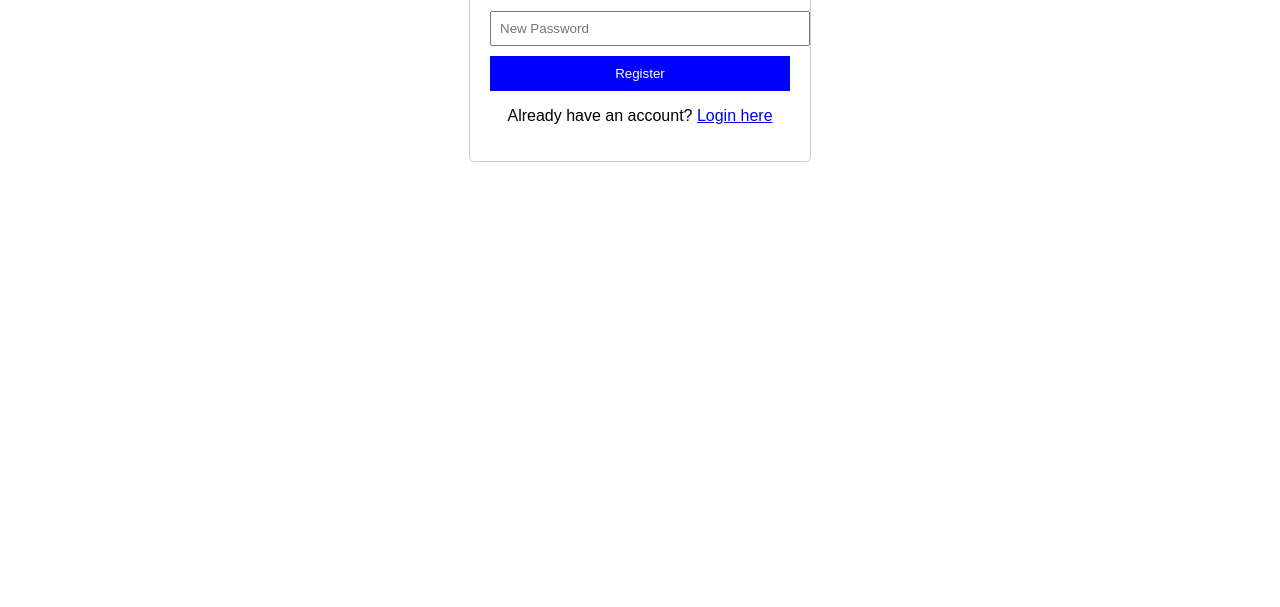
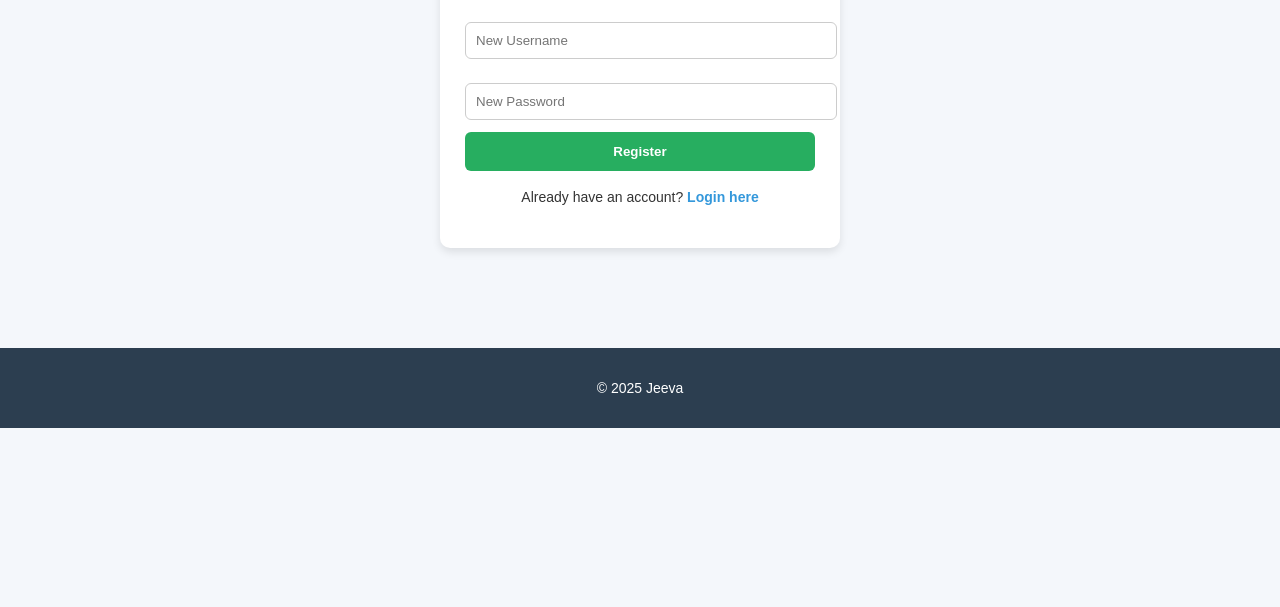
Before and after one commit to Bharath007M/Bharath-s-Portfolio, a plain HTML site: page register.html in a window 1280 px wide. Shown: the part 193-800 px from the top of the page. Drawn offline with Linux system fonts and the light colour scheme.

Commit message:
Update register.html

```diff
--- a/register.html
+++ b/register.html
@@ -6,20 +6,104 @@
   <title>Register</title>
   <script src="script.js" defer></script>
   <style>
-        body { font-family: Arial, sans-serif; text-align: center; margin-top: 50px; }
-        .container { width: 300px; margin: auto; padding: 20px; border: 1px solid #ccc; border-radius: 5px; }
-        input { width: 100%; padding: 8px; margin: 10px 0; }
-        button { width: 100%; padding: 10px; background-color: blue; color: white; border: none; cursor: pointer; }
+    /* General Styling */
+    body {
+      font-family: Arial, sans-serif;
+      margin: 0;
+      padding: 0;
+      line-height: 1.6;
+      background: #f4f7fb;
+      color: #333;
+    }
+
+    /* Register Container */
+    .container {
+      width: 350px;
+      margin: 100px auto;
+      padding: 25px;
+      background: #fff;
+      border-radius: 10px;
+      box-shadow: 0 4px 8px rgba(0,0,0,0.1);
+      text-align: center;
+    }
+
+    .container h2 {
+      margin-bottom: 20px;
+      color: #2c3e50;
+    }
+
+    input {
+      width: 100%;
+      padding: 10px;
+      margin: 12px 0;
+      border: 1px solid #ccc;
+      border-radius: 6px;
+    }
+
+    button {
+      width: 100%;
+      padding: 12px;
+      background: #27ae60;
+      color: #fff;
+      border: none;
+      border-radius: 6px;
+      font-weight: bold;
+      cursor: pointer;
+      transition: background 0.3s;
+    }
+
+    button:hover {
+      background: #1e8449;
+    }
+
+    #registerMessage {
+      margin-top: 10px;
+      color: green;
+      font-size: 14px;
+    }
+
+    .login-link {
+      margin-top: 15px;
+      font-size: 14px;
+    }
+
+    .login-link a {
+      color: #3498db;
+      text-decoration: none;
+      font-weight: bold;
+    }
+
+    .login-link a:hover {
+      text-decoration: underline;
+    }
+
+    /* Footer */
+    footer {
+      background: #2c3e50;
+      color: #fff;
+      text-align: center;
+      padding: 15px;
+      margin-top: 60px;
+      font-size: 14px;
+    }
   </style>
 </head>
 <body>
+
+  <!-- Register Box -->
   <div class="container">
     <h2>Register</h2>
     <input type="text" id="newUsername" placeholder="New Username" required>
     <input type="password" id="newPassword" placeholder="New Password" required>
     <button onclick="registerUser()">Register</button>
-        <p id="registerMessage" style="color:green;"></p>
-        <p>Already have an account? <a href="login.html">Login here</a></p>
+    <p id="registerMessage"></p>
+    <p class="login-link">Already have an account? <a href="login.html">Login here</a></p>
   </div>
+
+  <!-- Footer -->
+  <footer>
+    <p>&copy; 2025 Jeeva</p>
+  </footer>
+
 </body>
 </html>
```
Lines whose indentation alone changed are shown as unchanged.
